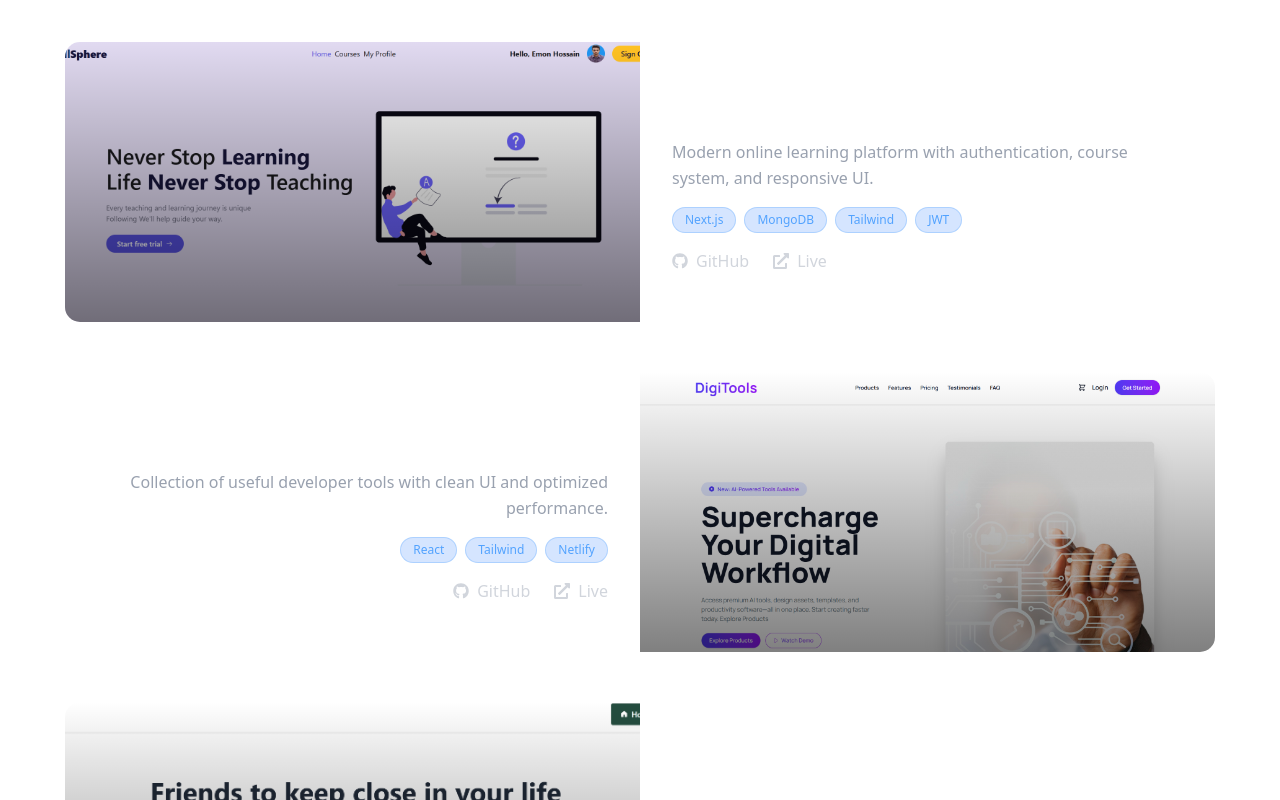
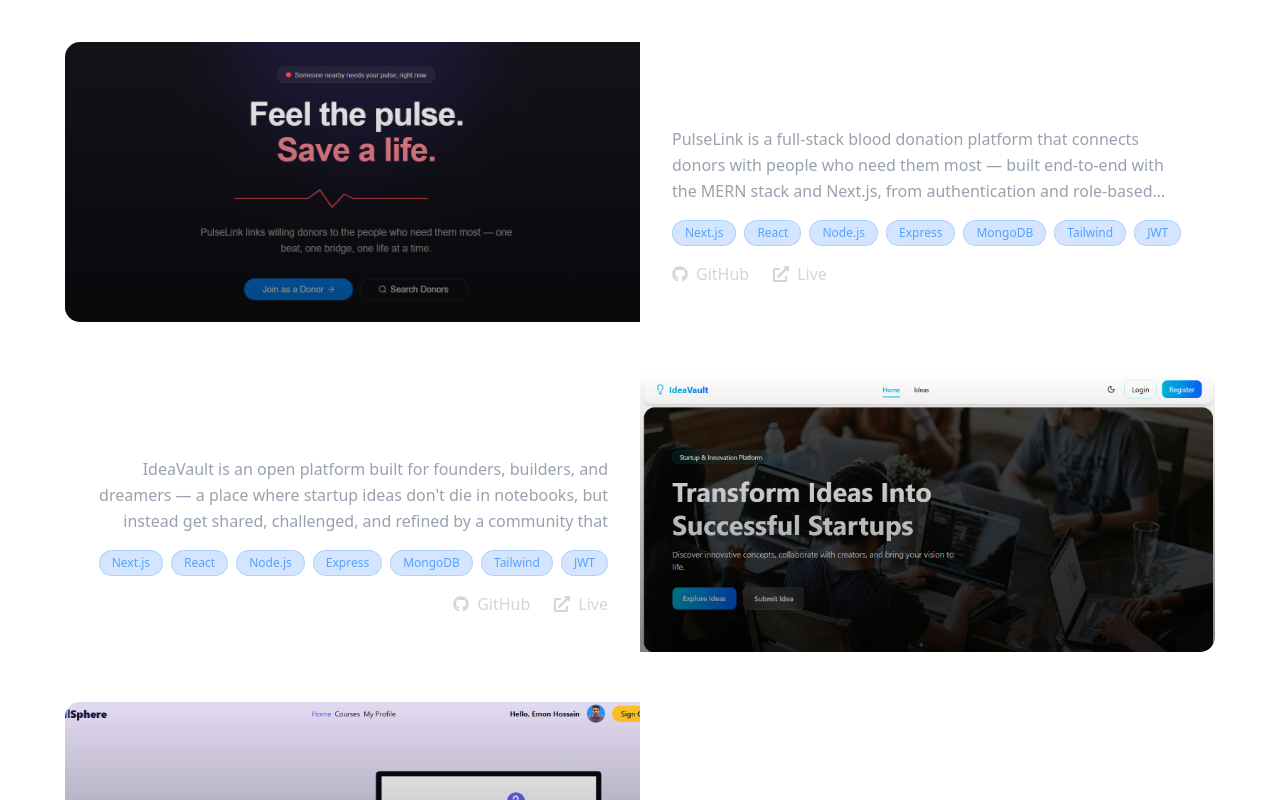
Before and after one commit to emon-101/my-portfolio, a Next.js app: page / in a window 1280 px wide. Shown: the part 3720-4520 px from the top of the page. Built offline with nearby package versions, Linux system fonts and the light colour scheme.

Commit message:
add PulseLink and IdeaVault projects with detailed descriptions and images; update project order in Projects component

```diff
--- a/src/app/layout.js
+++ b/src/app/layout.js
@@ -25,6 +25,7 @@ export default function RootLayout({ children }) {
     <html
       lang="en"
       className={`${geistSans.variable} ${geistMono.variable} h-full antialiased`}
+      suppressHydrationWarning
     >
       <body className="min-h-full flex flex-col">
         <div className="fixed inset-0 -z-10 bg-linear-to-br from-[#0f0f0f] via-[#1a1a2e] to-[#16213e]" />
--- a/src/app/projects/page.jsx
+++ b/src/app/projects/page.jsx
@@ -1,6 +1,15 @@
 import ProjectCard from "@/components/main/ProjectsCard";
 
 const allProjects = [
+  {
+    title: "PulseLink",
+    description:
+      "PulseLink is a full-stack blood donation platform that connects donors with people who need them most — built end-to-end with the MERN stack and Next.js, from authentication and role-based dashboards to real-time donation request tracking and JWT-secured APIs.",
+    image: "/projects/pulselink.png",
+    tech: ["Next.js", "React", "Node.js", "Express", "MongoDB", "Tailwind", "JWT"],
+    github: "https://github.com/emon-101/pulselink-client",
+    live: "https://pulselink-client.vercel.app/",
+  },
   {
     title: "Skill Sphere",
     description:
--- a/src/components/main/Projects.jsx
+++ b/src/components/main/Projects.jsx
@@ -4,6 +4,24 @@ import Link from "next/link";
 import ProjectCard from "./ProjectsCard";
 
 const projects = [
+  {
+    title: "PulseLink",
+    description:
+      "PulseLink is a full-stack blood donation platform that connects donors with people who need them most — built end-to-end with the MERN stack and Next.js, from authentication and role-based dashboards to real-time donation request tracking and JWT-secured APIs.",
+    image: "/projects/pulselink.png",
+    tech: ["Next.js", "React", "Node.js", "Express", "MongoDB", "Tailwind", "JWT"],
+    github: "https://github.com/emon-101/pulselink-client",
+    live: "https://pulselink-client.vercel.app/",
+  },
+  {
+    title: "IdeaVault",
+    description:
+      "IdeaVault is an open platform built for founders, builders, and dreamers — a place where startup ideas don't die in notebooks, but instead get shared, challenged, and refined by a community that cares.",
+    image: "/projects/ideavault.png",
+    tech: ["Next.js", "React", "Node.js", "Express", "MongoDB", "Tailwind", "JWT"],
+    github: "https://github.com/emon-101/ideavault",
+    live: "https://ideavault-fcaq.vercel.app/",
+  },
   {
     title: "Skill Sphere",
     description:
@@ -12,25 +30,7 @@ const projects = [
     tech: ["Next.js", "MongoDB", "Tailwind", "JWT"],
     github: "https://github.com/emon-101/skill-sphere",
     live: "https://skill-sphere-eh.vercel.app/",
-  },
-  {
-    title: "DigiTools",
-    description:
-      "Collection of useful developer tools with clean UI and optimized performance.",
-    image: "/projects/digitools.png",
-    tech: ["React", "Tailwind", "Netlify"],
-    github: "https://github.com/emon-101/DigiTools",
-    live: "https://digitools-eh.netlify.app/",
-  },
-  {
-    title: "Keen Keeper",
-    description:
-      "Task management app with real-time updates and clean user experience.",
-    image: "/projects/keenkeeper.png",
-    tech: ["Next.js", "MongoDB", "Auth"],
-    github: "https://github.com/emon-101/keen-keeper",
-    live: "https://keen-keeper-eh.vercel.app/",
-  },
+  }
 ];
 
 const Projects = () => {
```
Also changed, not shown: public/projects/ideavault.png (added), public/projects/pulselink.png (added).
